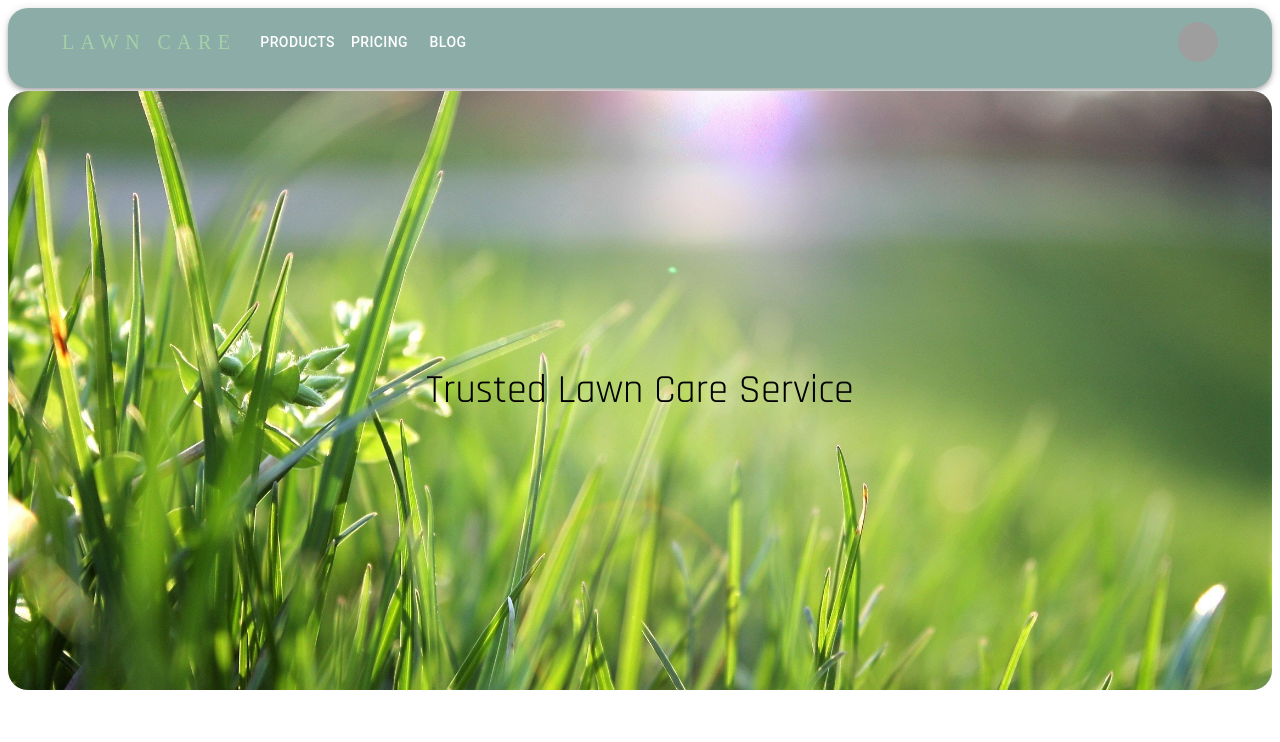
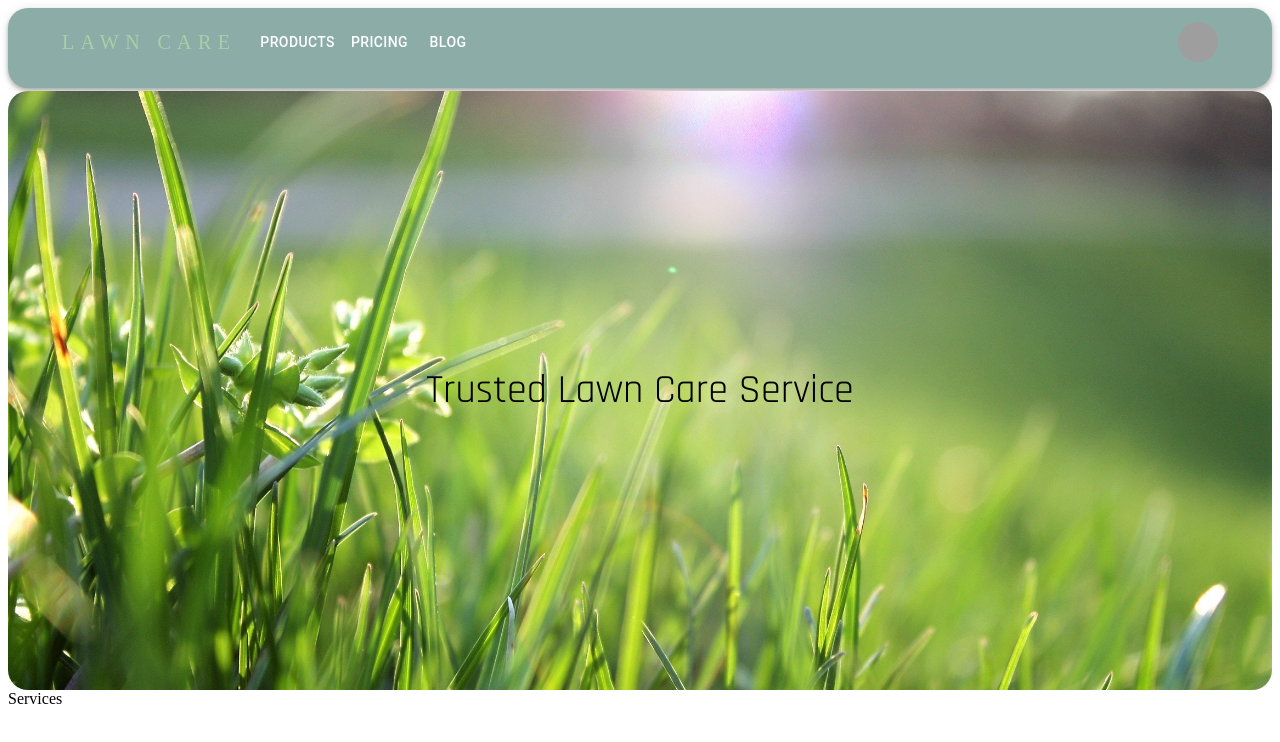
Before and after one commit to serabaker/lawn-care, a React (Create React App) app: page / in a window 1280 px wide. Shown: the top 742 px of the page. Built offline with nearby package versions, Linux system fonts and the light colour scheme; grey boxes are pictures that could not be loaded.

Commit message:
added service component

```diff
--- a/src/App.js
+++ b/src/App.js
@@ -1,5 +1,6 @@
 import HeroSection from "./components/HeroSection/HeroSection";
 import Navbar from "./components/Navbar/Navbar";
+import Services from "./components/Services/Services";
 import { BrowserRouter as Router, Routes, Route } from "react-router-dom";
 
 function App() {
@@ -7,6 +8,7 @@ function App() {
     <>
       <Navbar />
       <HeroSection />
+      <Services />
       <Router>
         <Routes>
           <Route id="menu-items" path="/pricing" />
--- /dev/null
+++ b/src/components/Services/Services.js
@@ -0,0 +1,7 @@
+import React from "react";
+
+const Services = () => {
+  return <div>Services</div>;
+};
+
+export default Services;
```
Also changed, not shown: src/components/Services/Services.css (added).
